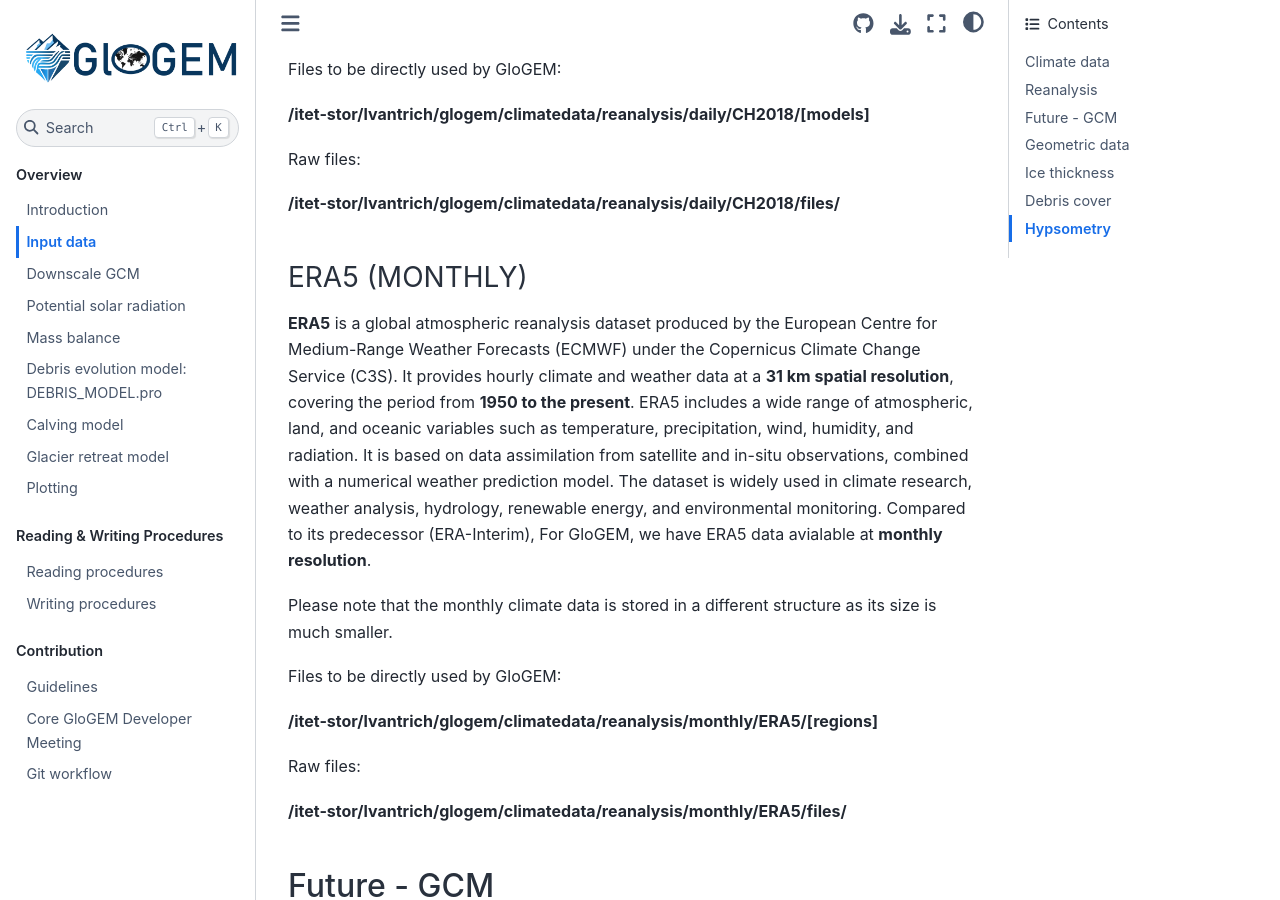
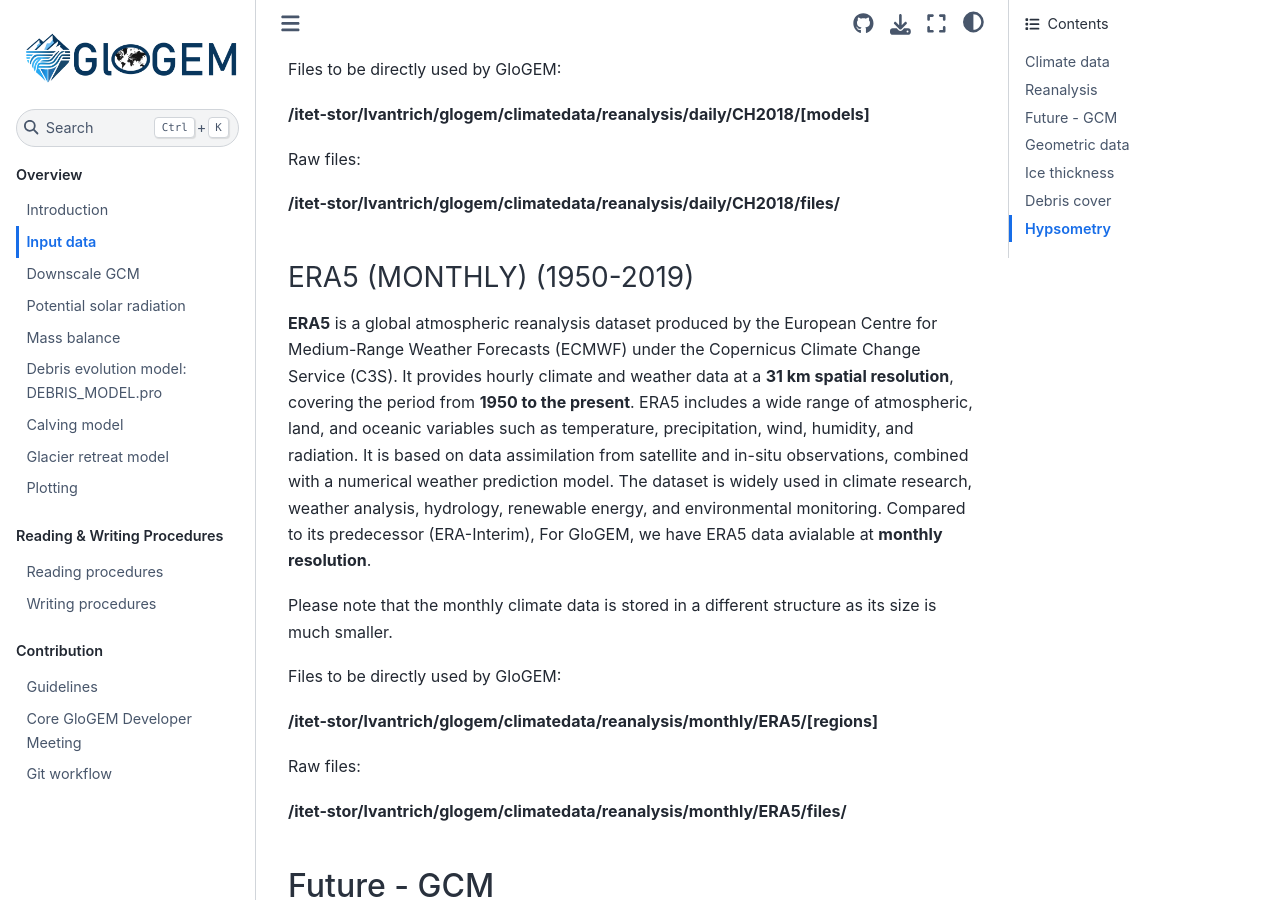
Before and after one commit to eth-vaw-glaciology/GloGEM-doc-temp, a Sphinx documentation site: the page built from docs/source/Input-data.md, in a window 1280 px wide and 900 px high, scrolled down 2286 px. Built offline with Sphinx 7.4.7 and the Sphinx Book theme 1.1.4, drawn with Linux system fonts in a browser that asks for light colours.

Commit message:
Update Input-data.md

```diff
--- a/docs/source/Input-data.md
+++ b/docs/source/Input-data.md
@@ -65,7 +65,7 @@ Raw files:
 
 **/itet-stor/lvantrich/glogem/climatedata/reanalysis/daily/CH2018/files/**
 
-### ERA5 (MONTHLY)
+### ERA5 (MONTHLY) (1950-2019)
 
 **ERA5** is a global atmospheric reanalysis dataset produced by the European Centre for Medium-Range Weather Forecasts (ECMWF) under the Copernicus Climate Change Service (C3S). It provides hourly climate and weather data at a **31 km spatial resolution**, covering the period from **1950 to the present**. ERA5 includes a wide range of atmospheric, land, and oceanic variables such as temperature, precipitation, wind, humidity, and radiation. It is based on data assimilation from satellite and in-situ observations, combined with a numerical weather prediction model. The dataset is widely used in climate research, weather analysis, hydrology, renewable energy, and environmental monitoring. Compared to its predecessor (ERA-Interim), For GloGEM, we have ERA5 data avialable at **monthly resolution**.
 
```
